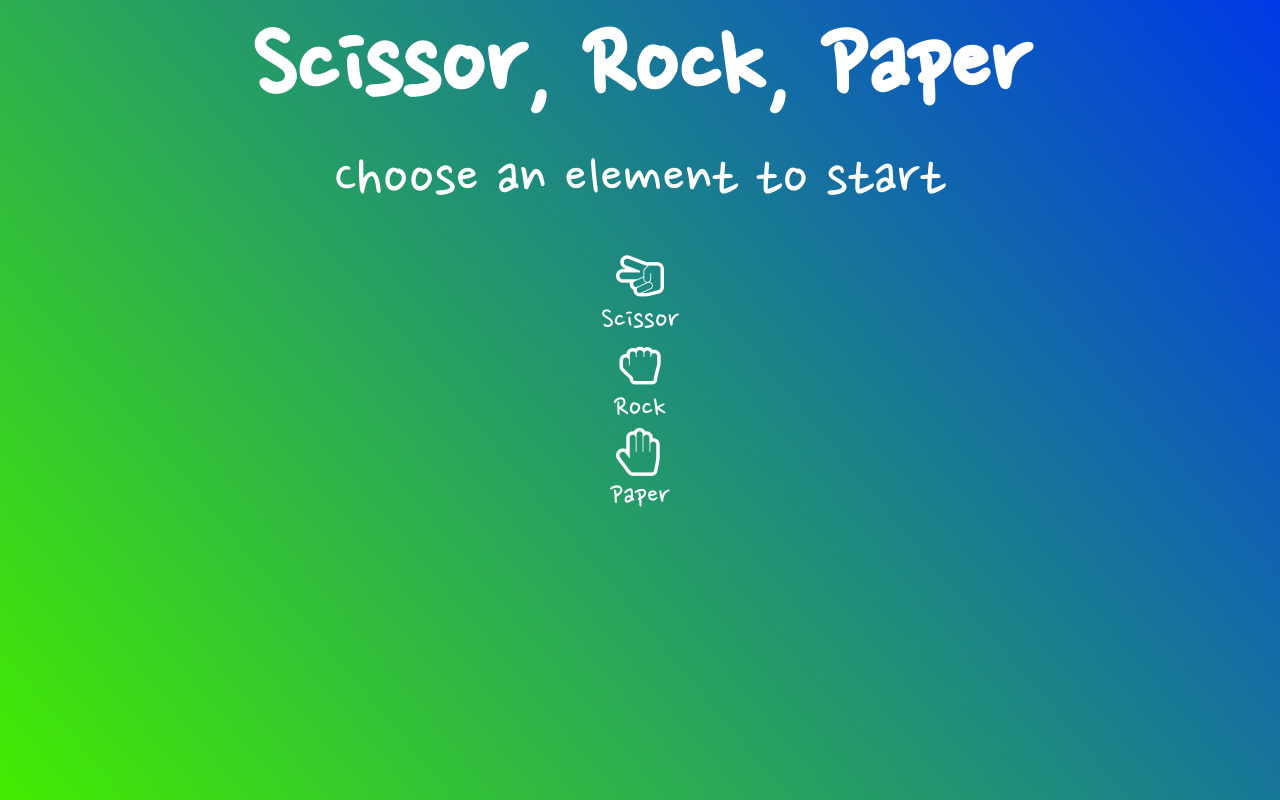
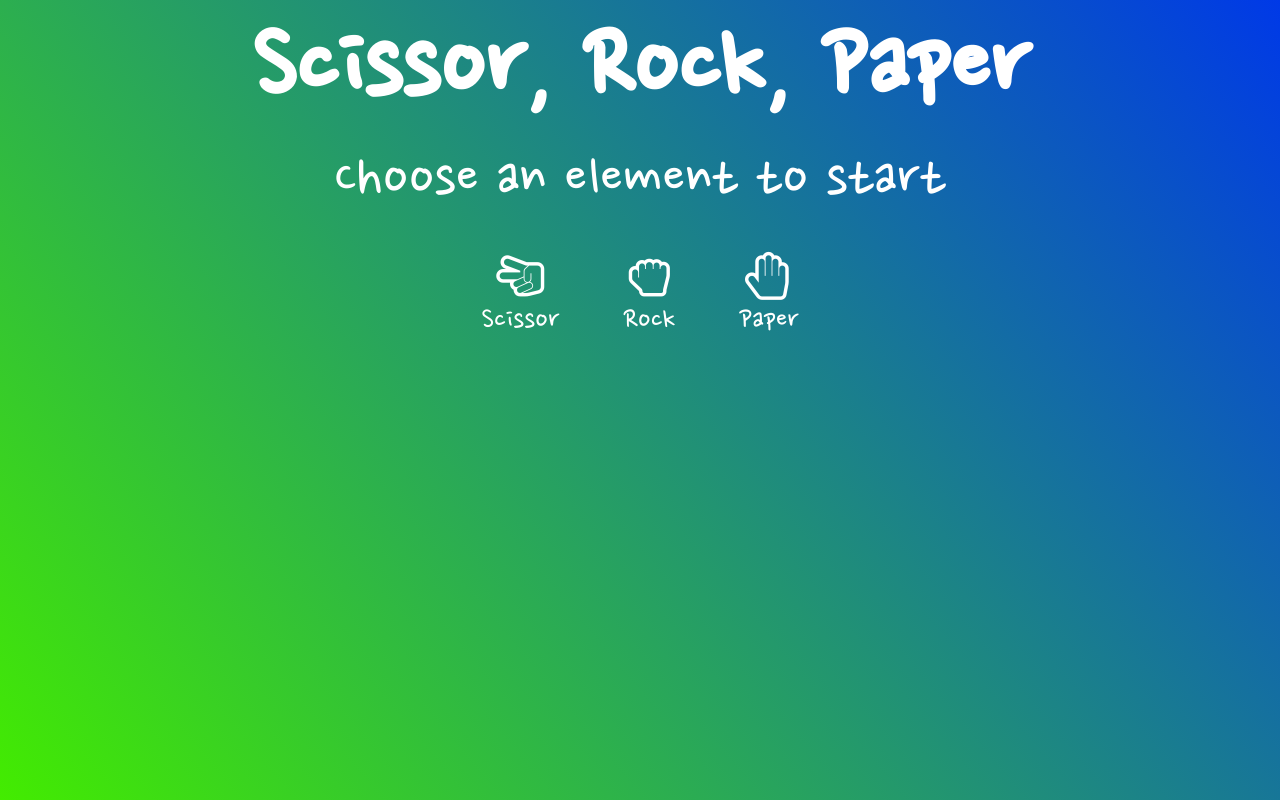
Before and after one commit to MichaelEder1/JavaScript, a plain HTML site: page Scissor Rock Paper Game/index.html in a window 1280 px wide. Drawn offline with nearby package versions, Linux system fonts and the light colour scheme.

Commit message:
updated styles.css
arranged player elements  in a row instead of a column

```diff
--- a/Scissor Rock Paper Game/styles.css
+++ b/Scissor Rock Paper Game/styles.css
@@ -1,4 +1,5 @@
 @import url('https://fonts.googleapis.com/css2?family=Nanum+Pen+Script&display=swap');
+
 * {
     margin: 0;
     padding: 0;
@@ -16,20 +17,29 @@ body {
     color: white;
 }
 
-#title{
+#title {
     font-size: 7em;
 }
 
-#instruction{
+#instruction {
     font-size: 4em;
 }
 
-.player-elements-caption, #result{
+.player-elements-caption, #result {
     font-size: 2em;
 }
 
-#player-elements, #result{
+#player-elements, #result {
     margin-top: 2em;
+    cursor: pointer;
+    display: flex;
+    justify-content: center;
+    flex-direction: row;
+    align-items: center;
+}
+
+.player-element-div i {
+    font-size: 3em;
     cursor: pointer;
     display: flex;
     justify-content: start;
@@ -37,11 +47,6 @@ body {
     align-items: center;
 }
 
-.player-element-div i{
-    font-size: 3em;
-    cursor: pointer;
-    display: flex;
-    justify-content: start;
-    flex-direction: column;
-    align-items: center;
+.player-element-div {
+    margin: 0 2em;
 }
```
